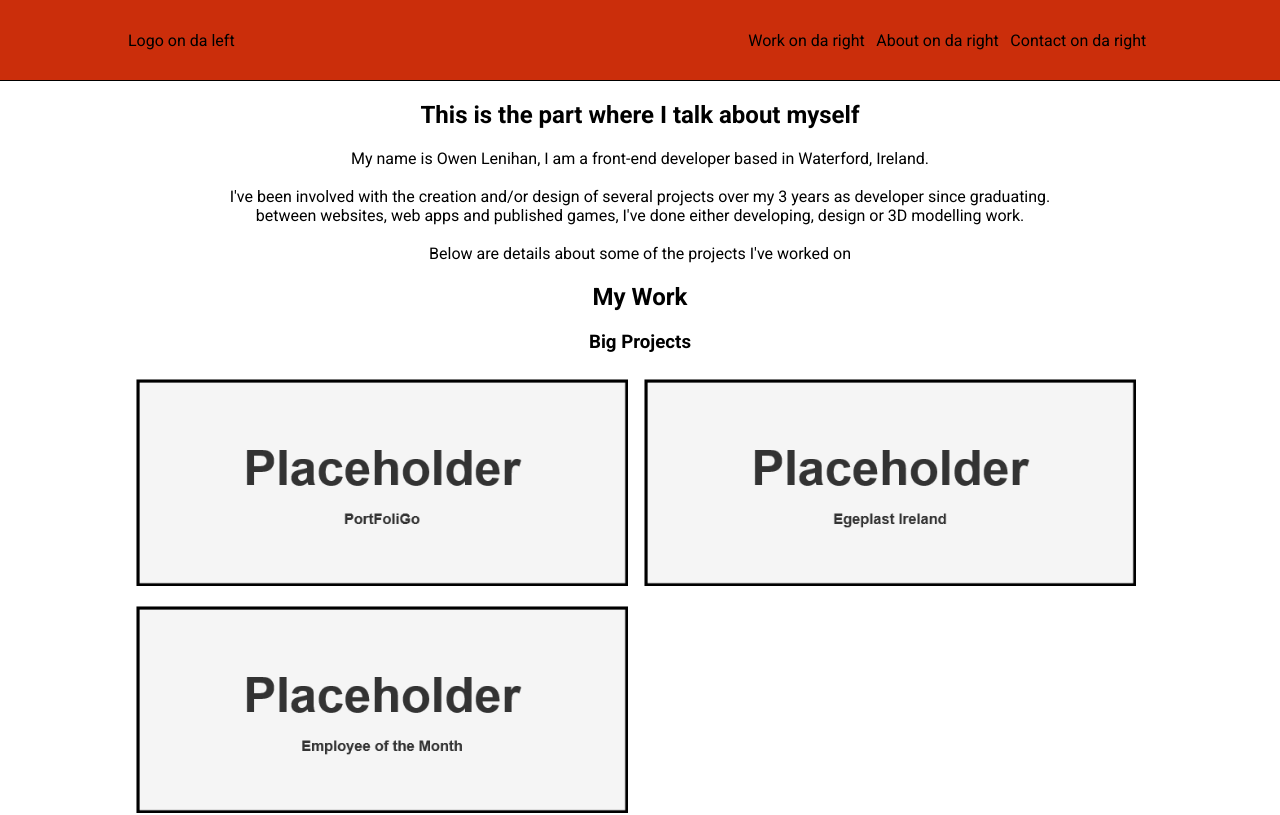
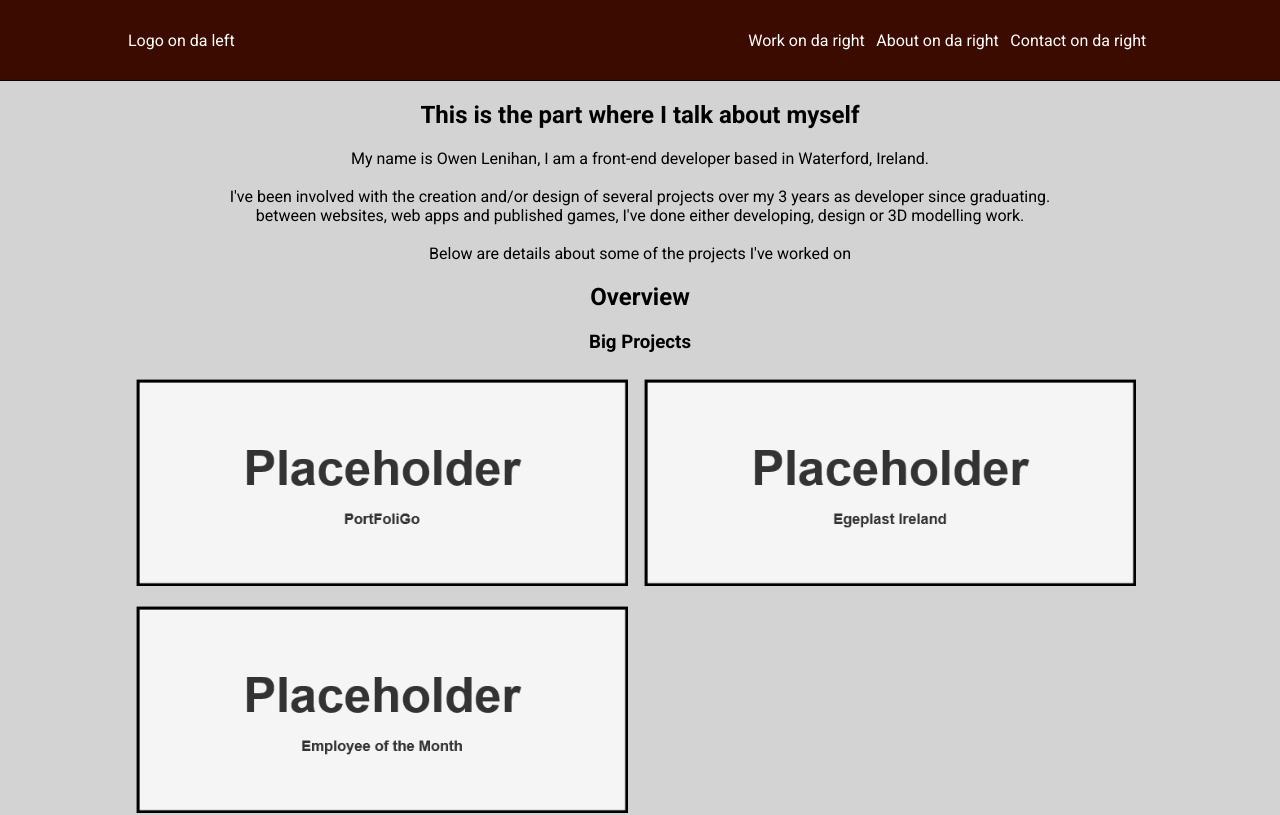
Before and after one commit to ying-lenny/Portfolio-Site-OL, a React (Create React App) app: page / in a window 1280 px wide. Shown: the top 815 px of the page. Built offline with nearby package versions, Linux system fonts and the light colour scheme.

Commit message:
Converted files to use SCSS

```diff
--- a/src/App.js
+++ b/src/App.js
@@ -1,4 +1,4 @@
-import './Styles/App.css';
+import './Styles/main.css';
 import Header from './Components/Header';
 import AboutSection from './Components/About';
 import ProjectSection from './Components/Projects';
--- a/src/Components/Header.js
+++ b/src/Components/Header.js
@@ -1,5 +1,4 @@
 import React from "react";
-import '../Styles/Header.css'
 
 export default function Header() {
     return (
--- a/src/Components/Projects.js
+++ b/src/Components/Projects.js
@@ -1,10 +1,9 @@
 import React from "react";
-import "../Styles/Projects.css";
 
 export default function ProjectSection() {
   return (
     <div className="project-section">
-      <h2>My Work</h2>
+      <h2>Overview</h2>
 			{/* Websites */}
       <div className="project-grid">
         <h3>Big Projects</h3>
@@ -14,6 +13,9 @@ export default function ProjectSection() {
               <img src={require("../Assets/PortFoliGoTEMP.png")} alt="Port" />
               <figcaption className="container-caption">
                 <h1>PortFoliGo</h1>
+								<p>
+									JavaScript fullstack Final year project using the MERN stack
+								</p>
                 <button className="button is-primary">
                   <span>Learn More</span>
                 </button>
@@ -25,8 +27,11 @@ export default function ProjectSection() {
               <img src={require("../Assets/EgeplastTEMP.png")} alt="Port" />
               <figcaption className="container-caption">
                 <h1>Egeplast Ireland</h1>
-                <button href="https://egeplast.ie/" className="button is-primary">
-                  <span>Visit Website</span>
+								<p>
+									Irish-based welding equipment supplier
+								</p>
+                <button className="button is-primary">
+                  <a href="https://egeplast.ie/">Visit Website</a>
                 </button>
               </figcaption>
             </figure>
@@ -36,6 +41,9 @@ export default function ProjectSection() {
               <img src={require("../Assets/EOTMTEMP.png")} alt="Port" />
               <figcaption className="container-caption">
                 <h1>Employee of the Month</h1>
+								<p>
+									PSX-styled survival horror experience
+								</p>
                 <button href="/#" className="button is-primary">
                   <span>Visit Website</span>
                 </button>
--- a/src/Styles/App.css
+++ b/src/Styles/_App.scss
@@ -8,6 +8,7 @@ body {
   font-family: 'Roboto', sans-serif;
   margin: 0;
   padding: 0;
+  background-color: lightgray;
 }
 
 .body {
--- a/src/Styles/Header.css
+++ b/src/Styles/_Header.scss
@@ -5,7 +5,7 @@
     top: 0;
     height: 3em;
     width: 100%;
-    background-color: #cb2e0b;
+    background-color: #3c0b00;
     padding: 1em 0;
   }
 
@@ -17,6 +17,7 @@
     padding: 0 3em;
     width: 80%;
     margin: auto;
+    color: white;
   }
 
   .header-right {
--- a/src/Styles/Projects.css
+++ b/src/Styles/_Projects.scss
@@ -9,6 +9,9 @@
 .big-project {
     width: calc((100% / 2) - 20px);
     margin: 0.5em;
+    & img {
+        width: 100%;
+    }
 }
 
 /* Personal Project Specific */
@@ -16,12 +19,9 @@
 .project {
     width: calc((100% / 4) - 0.5em);
     margin: 0.5em 0.1em;
-}
-
-/* General */
-
-.big-project img, .project img {
-    width: 100%;
+    & img {
+        width: 100%;
+    }
 }
 
 .project-container {
@@ -29,12 +29,6 @@
     text-align: center;
     color: white;
     width: 100%;
-}
-
-.container-caption:hover {
-    background-color: brown;
-    width: 100%;
-    height: 100%;
 }
 
 .container-caption {
@@ -46,6 +40,11 @@
     top: 50%;
     left: 50%;
     transform: translate(-50%, -50%);
+        &:hover {
+            background-color: brown;
+            width: 100%;
+            height: 100%;
+        }
 }
 
 figcaption {
@@ -53,10 +52,15 @@ figcaption {
     height: 100%;
     opacity: 0;
     transition: 0.3s;
-}
-
-figcaption:hover {
-    opacity: 1;
+        & h1{
+            margin: 0;
+        }
+        & p {
+            margin: 1em 0;
+        }
+        &:hover {
+            opacity: 1;
+        }
 }
 
 figure {
--- /dev/null
+++ b/src/Styles/main.css
@@ -0,0 +1,112 @@
+@import url("https://fonts.googleapis.com/css2?family=Roboto:ital,wght@0,400;0,700;0,900;1,400&display=swap");
+.App {
+  margin: 0%;
+}
+
+body {
+  font-family: "Roboto", sans-serif;
+  margin: 0;
+  padding: 0;
+  background-color: lightgray;
+}
+
+.body {
+  text-align: center;
+  width: 80%;
+  margin: auto;
+}
+
+.header {
+  border-bottom: 1px solid black;
+  position: relative;
+  z-index: 99;
+  top: 0;
+  height: 3em;
+  width: 100%;
+  background-color: #3c0b00;
+  padding: 1em 0;
+}
+
+.header-links {
+  display: flex;
+  justify-content: space-between;
+  align-items: center;
+  height: 100%;
+  padding: 0 3em;
+  width: 80%;
+  margin: auto;
+  color: white;
+}
+
+.header-right {
+  display: flex;
+  justify-content: space-around;
+  width: 40%;
+}
+
+.tiles {
+  display: flex;
+  flex-flow: row wrap;
+  margin: auto;
+}
+
+/* Website specific */
+.big-project {
+  width: calc(50% - 20px);
+  margin: 0.5em;
+}
+.big-project img {
+  width: 100%;
+}
+
+/* Personal Project Specific */
+.project {
+  width: calc(25% - 0.5em);
+  margin: 0.5em 0.1em;
+}
+.project img {
+  width: 100%;
+}
+
+.project-container {
+  position: relative;
+  text-align: center;
+  color: white;
+  width: 100%;
+}
+
+.container-caption {
+  display: flex;
+  flex-direction: column;
+  align-items: center;
+  justify-content: center;
+  position: absolute;
+  top: 50%;
+  left: 50%;
+  transform: translate(-50%, -50%);
+}
+.container-caption:hover {
+  background-color: brown;
+  width: 100%;
+  height: 100%;
+}
+
+figcaption {
+  width: 100%;
+  height: 100%;
+  opacity: 0;
+  transition: 0.3s;
+}
+figcaption h1 {
+  margin: 0;
+}
+figcaption p {
+  margin: 1em 0;
+}
+figcaption:hover {
+  opacity: 1;
+}
+
+figure {
+  margin: 0;
+}/*# sourceMappingURL=main.css.map */
--- /dev/null
+++ b/src/Styles/main.scss
@@ -0,0 +1,3 @@
+@import "App";
+@import "Header";
+@import "Projects";
```
Also changed, not shown: 1 other file (tests, documents, lock files or other folders).
